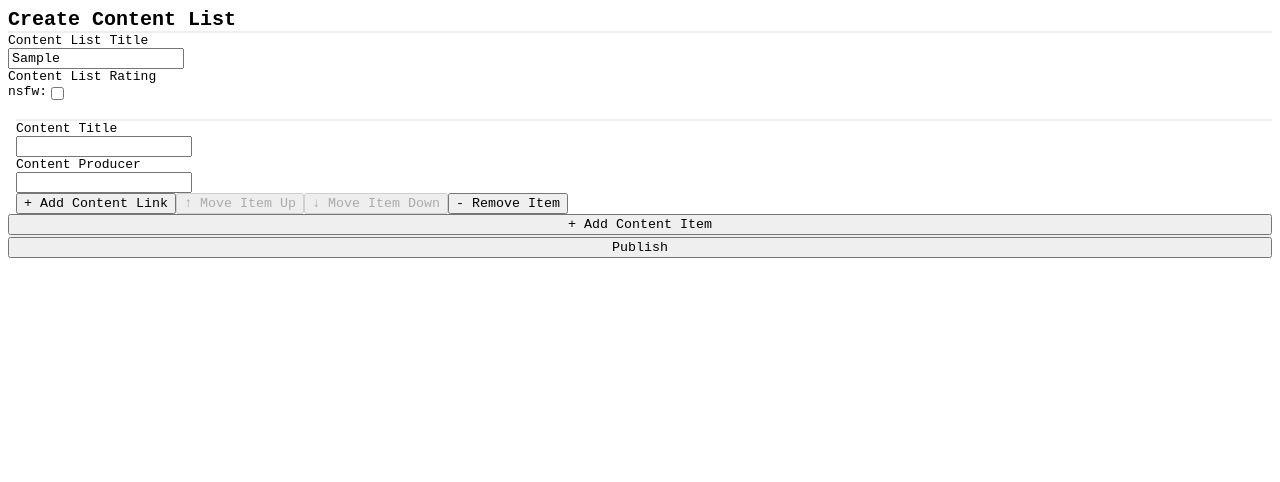
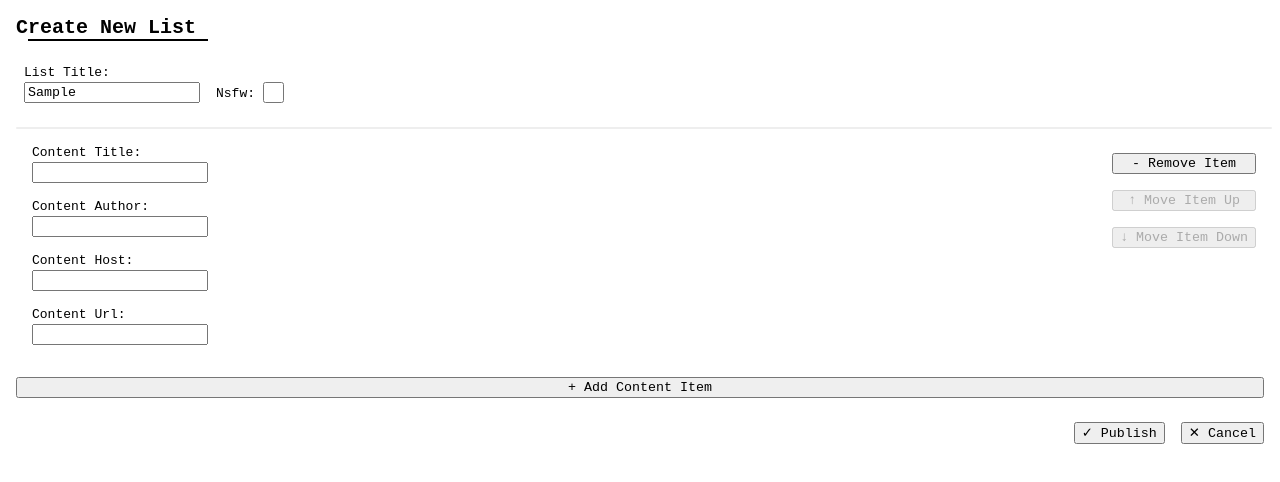
Before and after one commit to clumsycomputer/seas-client, a React (Create React App) app: page /content-list/create in a window 1280 px wide. Both pictures are taken after typing "Sample" into the empty fields and a click on the button "+ Add Content Item". Shown: the top 482 px of the page. Built offline with nearby package versions, Linux system fonts and the light colour scheme.

Commit message:
feature(./src/App.tsx): CreateContentListPage

```diff
--- a/src/appData.ts
+++ b/src/appData.ts
@@ -27,153 +27,99 @@ export const appData: {
       contentListItems: [
         {
           contentTitle: 'Los Angeles',
-          contentProducer: 'Totally Enormous Extinct Dinosaurs',
-          contentLinks: [
-            {
+          contentAuthor: 'Totally Enormous Extinct Dinosaurs',
+          contentLink: {
             contentHostName: 'youtube',
             contentHref: 'todo',
           },
-            {
-              contentHostName: 'spotify',
-              contentHref: 'todo',
-            },
-          ],
         },
         {
           contentTitle: 'Das Wort',
-          contentProducer: 'DJ Koze',
-          contentLinks: [
-            {
+          contentAuthor: 'DJ Koze',
+          contentLink: {
             contentHostName: 'youtube',
             contentHref: 'todo',
           },
-            {
-              contentHostName: 'spotify',
-              contentHref: 'todo',
-            },
-          ],
         },
         {
           contentTitle: 'Sooner',
-          contentProducer: 'WhoMadeWho',
-          contentLinks: [
-            {
+          contentAuthor: 'WhoMadeWho',
+          contentLink: {
             contentHostName: 'youtube',
             contentHref: 'https://youtu.be/UnJ8h5BKwQs',
           },
-            {
-              contentHostName: 'spotify',
-              contentHref:
-                'https://open.spotify.com/track/4764iXim5VO3mVjHFcuj3b?si=0d673f3dfbf844d2',
-            },
-          ],
+          // contentLinks: [
+          // {
+          //   contentHostName: 'youtube',
+          //   contentHref: 'https://youtu.be/UnJ8h5BKwQs',
+          // },
+          //   {
+          //     contentHostName: 'spotify',
+          //     contentHref:
+          //       'https://open.spotify.com/track/4764iXim5VO3mVjHFcuj3b?si=0d673f3dfbf844d2',
+          //   },
+          // ],
         },
         {
           contentTitle: 'All I Ever Need',
-          contentProducer: 'Caribou',
-          contentLinks: [
-            {
+          contentAuthor: 'Caribou',
+          contentLink: {
             contentHostName: 'youtube',
             contentHref: 'https://youtu.be/PFcdXvJIfSM',
           },
-            {
-              contentHostName: 'spotify',
-              contentHref:
-                'https://open.spotify.com/track/3TWq4sElJorDh8TGa81epv?si=185ef70d8fb74989',
-            },
-          ],
         },
         {
           contentTitle: 'Love Divide',
-          contentProducer: 'Ross From Friends',
-          contentLinks: [
-            {
+          contentAuthor: 'Ross From Friends',
+          contentLink: {
             contentHostName: 'youtube',
             contentHref: 'todo',
           },
-            {
-              contentHostName: 'spotify',
-              contentHref: 'todo',
-            },
-          ],
         },
         {
           contentTitle: 'Such A Bad Way',
-          contentProducer: 'Against All Logic',
-          contentLinks: [
-            {
+          contentAuthor: 'Against All Logic',
+          contentLink: {
             contentHostName: 'youtube',
             contentHref: 'https://youtu.be/aSgezZ4fC1Y',
           },
-            {
-              contentHostName: 'spotify',
-              contentHref:
-                'https://open.spotify.com/track/39rvm2XzKyw4dsGLKvdDQV?si=73b154464e244a88',
-            },
-          ],
         },
         {
           contentTitle: 'Turn It All Down',
-          contentProducer: 'Bibio',
-          contentLinks: [
-            {
+          contentAuthor: 'Bibio',
+          contentLink: {
             contentHostName: 'youtube',
             contentHref: 'https://youtu.be/g7vwM8p2XBE',
           },
-            {
-              contentHostName: 'spotify',
-              contentHref:
-                'https://open.spotify.com/track/53dIRHHKpv6WXHMQRhiltQ?si=46742748b391425b',
-            },
-          ],
         },
         {
           contentTitle: 'Hustler',
-          contentProducer: 'Simian Mobile Disco',
-          contentLinks: [
-            {
+          contentAuthor: 'Simian Mobile Disco',
+          contentLink: {
             contentHostName: 'youtube',
             contentHref: 'todo',
           },
-            {
-              contentHostName: 'spotify',
-              contentHref: 'todo',
-            },
-          ],
         },
         {
           contentTitle: 'Topdown',
-          contentProducer: 'Channel Tres',
-          contentLinks: [
-            {
+          contentAuthor: 'Channel Tres',
+          contentLink: {
             contentHostName: 'youtube',
             contentHref: 'https://youtu.be/8pReEUxHxJM',
           },
-            {
-              contentHostName: 'spotify',
-              contentHref:
-                'https://open.spotify.com/track/6KflfPD0qIbbB1PQyAHla5?si=3679339474ef44b2',
-            },
-          ],
         },
         {
           contentTitle: 'Let U No',
-          contentProducer: 'Dj Rashad',
-          contentLinks: [
-            {
+          contentAuthor: 'Dj Rashad',
+          contentLink: {
             contentHostName: 'youtube',
             contentHref: 'todo',
           },
-            {
-              contentHostName: 'spotify',
-              contentHref: 'todo',
-            },
-          ],
         },
         // {
         //   contentId: '3',
         //   contentTitle: 'Love Just Died Tonight',
-        //   contentProducer: 'Bastien Keb',
+        //   contentAuthor: 'Bastien Keb',
         //   contentLinks: [
         //     {
         //       contentHostName: 'youtube',
@@ -188,7 +134,7 @@ export const appData: {
         // {
         //   contentId: '2',
         //   contentTitle: 'The Son of the Sun',
-        //   contentProducer: 'The 2 Bears',
+        //   contentAuthor: 'The 2 Bears',
         //   contentLinks: [
         //     {
         //       contentHostName: 'youtube',
--- a/src/models/ContentList.ts
+++ b/src/models/ContentList.ts
@@ -12,9 +12,9 @@ export type ContentListRating = 'safeForWork' | 'notSafeForWork'
 
 export interface ContentItem {
   contentTitle: string
-  contentProducer: string
-  contentLinks: Array<{
+  contentAuthor: string
+  contentLink: {
     contentHostName: string
     contentHref: string
-  }>
+  }
 }
--- a/src/pages/CreateContentListPage.tsx
+++ b/src/pages/CreateContentListPage.tsx
@@ -2,7 +2,6 @@ import { useState } from 'react'
 import { createUseStyles } from 'react-jss'
 import { AppTheme } from '../appTheme'
 import { PageContainer } from '../components/PageContainer'
-import { TextLabel } from '../components/TextLabel'
 import { ContentList } from '../models/ContentList'
 
 export function CreateContentListPage() {
@@ -19,13 +18,19 @@ export function CreateContentListPage() {
   })
   return (
     <PageContainer>
-      <div className={styles.formTitle}>Create Content List</div>
-      <div className={styles.formDivider} />
+      <div className={styles.formHeaderContainer}>
+        <div className={styles.formTitleContainer}>
+          <div className={styles.formTitle}>
+            Create New List
+            <div className={styles.formtTitleUnderline} />
+          </div>
+        </div>
+        <div className={styles.formTitleSpacer} />
+      </div>
       <form className={styles.formInputsContainer}>
-        <div>
-          <div>Content List Title</div>
-          <input
-            type={'text'}
+        <div className={styles.titleRowContainer}>
+          <TextField
+            fieldLabel={'List Title:'}
             value={formState.contentListTitle}
             onChange={(someChangeEvent) => {
               setFormState({
@@ -34,13 +39,8 @@ export function CreateContentListPage() {
               })
             }}
           />
-        </div>
-        <div>
-          <div>Content List Rating</div>
-          <div className={styles.contentListRatingInputContainer}>
-            <div>nsfw: </div>
-            <input
-              type={'checkbox'}
+          <CheckboxField
+            fieldLabel={'Nsfw:'}
             checked={formState.contentListRating === 'notSafeForWork'}
             onChange={(someChangeEvent) => {
               setFormState({
@@ -53,18 +53,19 @@ export function CreateContentListPage() {
             }}
           />
         </div>
-        </div>
         {formState.contentListItems.map((someContentItem, contentItemIndex) => {
           return (
             <div className={styles.contentItemContainer}>
               <div className={styles.contentItemDivider} />
-              <div>
-                <div>Content Title</div>
-                <input
-                  type={'text'}
+              <div className={styles.contentItemSubFormContainer}>
+                <div className={styles.contentItemFieldsContainer}>
+                  <TextField
+                    fieldLabel={'Content Title:'}
                     value={someContentItem.contentTitle}
                     onChange={(someChangeEvent) => {
-                    const nextContentListItems = [...formState.contentListItems]
+                      const nextContentListItems = [
+                        ...formState.contentListItems,
+                      ]
                       nextContentListItems.splice(contentItemIndex, 1, {
                         ...someContentItem,
                         contentTitle: someChangeEvent.target.value,
@@ -75,17 +76,56 @@ export function CreateContentListPage() {
                       })
                     }}
                   />
-              </div>
-              <div>
-                <div>Content Producer</div>
-                <input
-                  type={'text'}
-                  value={someContentItem.contentProducer}
+                  <TextField
+                    fieldLabel={'Content Author:'}
+                    value={someContentItem.contentAuthor}
                     onChange={(someChangeEvent) => {
-                    const nextContentListItems = [...formState.contentListItems]
+                      const nextContentListItems = [
+                        ...formState.contentListItems,
+                      ]
                       nextContentListItems.splice(contentItemIndex, 1, {
                         ...someContentItem,
-                      contentProducer: someChangeEvent.target.value,
+                        contentAuthor: someChangeEvent.target.value,
+                      })
+                      setFormState({
+                        ...formState,
+                        contentListItems: nextContentListItems,
+                      })
+                    }}
+                  />
+                  <TextField
+                    fieldLabel={'Content Host:'}
+                    value={someContentItem.contentLink.contentHostName}
+                    onChange={(someChangeEvent) => {
+                      const nextContentListItems = [
+                        ...formState.contentListItems,
+                      ]
+                      nextContentListItems.splice(contentItemIndex, 1, {
+                        ...someContentItem,
+                        contentLink: {
+                          ...someContentItem.contentLink,
+                          contentHostName: someChangeEvent.target.value,
+                        },
+                      })
+                      setFormState({
+                        ...formState,
+                        contentListItems: nextContentListItems,
+                      })
+                    }}
+                  />
+                  <TextField
+                    fieldLabel={'Content Url:'}
+                    value={someContentItem.contentLink.contentHref}
+                    onChange={(someChangeEvent) => {
+                      const nextContentListItems = [
+                        ...formState.contentListItems,
+                      ]
+                      nextContentListItems.splice(contentItemIndex, 1, {
+                        ...someContentItem,
+                        contentLink: {
+                          ...someContentItem.contentLink,
+                          contentHref: someChangeEvent.target.value,
+                        },
                       })
                       setFormState({
                         ...formState,
@@ -94,80 +134,28 @@ export function CreateContentListPage() {
                     }}
                   />
                 </div>
-              {someContentItem.contentLinks.map((someContentLink) => {
-                return (
-                  <div style={{ padding: 8 }}>
-                    <div className={styles.contentItemDivider} />
-                    <div>
-                      <div>Content Host Name</div>
-                      <input
-                        type={'text'}
-                        value={someContentLink.contentHostName}
-                        onChange={(someChangeEvent) => {
+                <div className={styles.contentItemActionsContainer}>
+                  <ActionButton
+                    buttonLabel={'- Remove Item'}
+                    disabled={false}
+                    onClick={() => {
                       const nextContentListItems = [
                         ...formState.contentListItems,
                       ]
-                          nextContentListItems.splice(contentItemIndex, 1, {
-                            ...someContentItem,
-                            contentProducer: someChangeEvent.target.value,
-                          })
+                      nextContentListItems.splice(contentItemIndex, 1)
                       setFormState({
                         ...formState,
                         contentListItems: nextContentListItems,
                       })
                     }}
                   />
-                    </div>
-                    <div>
-                      <div>Content Href</div>
-                      <input
-                        type={'url'}
-                        value={someContentLink.contentHref}
-                        onChange={(someChangeEvent) => {
+                  <ActionButton
+                    buttonLabel={'↑ Move Item Up'}
+                    disabled={contentItemIndex === 0}
+                    onClick={() => {
                       const nextContentListItems = [
                         ...formState.contentListItems,
                       ]
-                          nextContentListItems.splice(contentItemIndex, 1, {
-                            ...someContentItem,
-                            contentProducer: someChangeEvent.target.value,
-                          })
-                          setFormState({
-                            ...formState,
-                            contentListItems: nextContentListItems,
-                          })
-                        }}
-                      />
-                    </div>
-                  </div>
-                )
-              })}
-              <button
-                type={'button'}
-                onClick={() => {
-                  const nextContentListItems = [...formState.contentListItems]
-                  nextContentListItems.splice(contentItemIndex, 1, {
-                    ...someContentItem,
-                    contentLinks: [
-                      ...someContentItem.contentLinks,
-                      {
-                        contentHostName: '',
-                        contentHref: '',
-                      },
-                    ],
-                  })
-                  setFormState({
-                    ...formState,
-                    contentListItems: nextContentListItems,
-                  })
-                }}
-              >
-                + Add Content Link
-              </button>
-              <button
-                type={'button'}
-                disabled={contentItemIndex === 0}
-                onClick={() => {
-                  const nextContentListItems = [...formState.contentListItems]
                       nextContentListItems.splice(
                         contentItemIndex - 1,
                         0,
@@ -178,16 +166,16 @@ export function CreateContentListPage() {
                         contentListItems: nextContentListItems,
                       })
                     }}
-              >
-                ↑ Move Item Up
-              </button>
-              <button
-                type={'button'}
+                  />
+                  <ActionButton
+                    buttonLabel={'↓ Move Item Down'}
                     disabled={
                       contentItemIndex === formState.contentListItems.length - 1
                     }
                     onClick={() => {
-                  const nextContentListItems = [...formState.contentListItems]
+                      const nextContentListItems = [
+                        ...formState.contentListItems,
+                      ]
                       nextContentListItems.splice(
                         contentItemIndex + 1,
                         0,
@@ -198,27 +186,16 @@ export function CreateContentListPage() {
                         contentListItems: nextContentListItems,
                       })
                     }}
-              >
-                ↓ Move Item Down
-              </button>
-              <button
-                type={'button'}
-                onClick={() => {
-                  const nextContentListItems = [...formState.contentListItems]
-                  nextContentListItems.splice(contentItemIndex, 1)
-                  setFormState({
-                    ...formState,
-                    contentListItems: nextContentListItems,
-                  })
-                }}
-              >
-                - Remove Item
-              </button>
+                  />
+                </div>
+              </div>
             </div>
           )
         })}
-        <button
-          type={'button'}
+        <div className={styles.addContentItemButtonContainer}>
+          <ActionButton
+            buttonLabel={'+ Add Content Item'}
+            disabled={false}
             onClick={() => {
               setFormState({
                 ...formState,
@@ -226,27 +203,58 @@ export function CreateContentListPage() {
                   ...formState.contentListItems,
                   {
                     contentTitle: '',
-                  contentProducer: '',
-                  contentLinks: [],
+                    contentAuthor: '',
+                    contentLink: {
+                      contentHostName: '',
+                      contentHref: '',
+                    },
                   },
                 ],
               })
             }}
-        >
-          + Add Content Item
-        </button>
-        <div className={styles.formDivider} />
-        <button type={'submit'}>Publish</button>
+          />
+        </div>
+        <div className={styles.formFooterContainer}>
+          <ActionButton
+            disabled={false}
+            buttonLabel={'✓ Publish'}
+            onClick={() => {}}
+          />
+          <ActionButton
+            disabled={false}
+            buttonLabel={'✕ Cancel'}
+            onClick={() => {}}
+          />
+        </div>
       </form>
+      <div className={styles.pageFooterSpacer} />
     </PageContainer>
   )
 }
 
 const useStyles = createUseStyles((appTheme: AppTheme) => {
   return {
+    formHeaderContainer: {
+      padding: appTheme.spacing(1),
+      display: 'flex',
+      flexDirection: 'row',
+    },
+    formTitleContainer: {
+      display: 'flex',
+      flexDirection: 'column',
+    },
     formTitle: {
       fontSize: 20,
       fontWeight: 600,
+    },
+    formtTitleUnderline: {
+      width: '100%',
+      height: 2,
+      backgroundColor: 'black',
+      marginLeft: appTheme.spacing(3 / 2),
+    },
+    formTitleSpacer: {
+      flexGrow: 1,
     },
     formDivider: {
       height: 2,
@@ -256,6 +264,12 @@ const useStyles = createUseStyles((appTheme: AppTheme) => {
     formInputsContainer: {
       display: 'flex',
       flexDirection: 'column',
+    },
+    titleRowContainer: {
+      paddingLeft: appTheme.spacing(1),
+      paddingTop: appTheme.spacing(1),
+      display: 'flex',
+      flexDirection: 'row',
     },
     contentListRatingInputContainer: {
       display: 'flex',
@@ -270,5 +284,196 @@ const useStyles = createUseStyles((appTheme: AppTheme) => {
       backgroundColor: appTheme.palette.lightGray,
       borderRadius: 2,
     },
+    contentItemSubFormContainer: {
+      padding: appTheme.spacing(1),
+      display: 'flex',
+      flexDirection: 'row',
+      flexWrap: 'wrap',
+      justifyContent: 'space-between',
+    },
+    contentItemFieldsContainer: {
+      display: 'flex',
+      flexDirection: 'column',
+    },
+    contentItemActionsContainer: {
+      paddingTop: appTheme.spacing(1),
+      display: 'flex',
+      flexDirection: 'column',
+    },
+    addContentItemButtonContainer: {
+      paddingTop: appTheme.spacing(1),
+    },
+    formFooterContainer: {
+      paddingTop: appTheme.spacing(1),
+      display: 'flex',
+      flexDirection: 'row',
+      justifyContent: 'flex-end',
+    },
+    pageFooterSpacer: {
+      height: appTheme.spacing(3),
+    },
   }
 })
+
+interface TextFieldProps
+  extends Required<
+    Pick<
+      React.DetailedHTMLProps<
+        React.InputHTMLAttributes<HTMLInputElement>,
+        HTMLInputElement
+      >,
+      'onChange' | 'value'
+    >
+  > {
+  fieldLabel: string
+}
+
+function TextField(props: TextFieldProps) {
+  const { fieldLabel, onChange, value } = props
+  const styles = useTextFieldStyles()
+  return (
+    <div className={styles.fieldContainer}>
+      <div className={styles.fieldLabelContainer}>
+        <div className={styles.fieldLabel}>{fieldLabel}</div>
+      </div>
+      <div className={styles.fieldInputContainer}>
+        <input
+          onChange={onChange}
+          value={value}
+          className={styles.fieldInput}
+          type={'text'}
+        />
+      </div>
+    </div>
+  )
+}
+
+const useTextFieldStyles = createUseStyles((appTheme: AppTheme) => {
+  return {
+    fieldContainer: {
+      flexShrink: 1,
+      padding: appTheme.spacing(1),
+      display: 'flex',
+      flexDirection: 'column',
+    },
+    fieldLabelContainer: {
+      display: 'flex',
+      alignItems: 'flex-end',
+      paddingBottom: appTheme.spacing(1 / 4),
+    },
+    fieldLabel: {
+      fontWeight: 400,
+    },
+    fieldInputContainer: {},
+    fieldInput: {},
+  }
+})
+
+interface CheckboxFieldProps
+  extends Required<
+    Pick<
+      React.DetailedHTMLProps<
+        React.InputHTMLAttributes<HTMLInputElement>,
+        HTMLInputElement
+      >,
+      'onChange' | 'checked'
+    >
+  > {
+  fieldLabel: string
+}
+
+function CheckboxField(props: CheckboxFieldProps) {
+  const { fieldLabel, onChange, checked } = props
+  const styles = useCheckboxFieldStyles()
+  return (
+    <div className={styles.fieldContainer}>
+      <div className={styles.fieldLabelContainer}>
+        <div className={styles.fieldLabel}>{fieldLabel}</div>
+      </div>
+      <div className={styles.fieldInputContainer}>
+        <input
+          onChange={onChange}
+          checked={checked}
+          className={styles.fieldInput}
+          type={'checkbox'}
+        />
+      </div>
+    </div>
+  )
+}
+
+const useCheckboxFieldStyles = createUseStyles((appTheme: AppTheme) => {
+  return {
+    fieldContainer: {
+      flexShrink: 1,
+      padding: appTheme.spacing(1),
+      display: 'flex',
+      flexDirection: 'row',
+      flexWrap: 'wrap',
+      alignItems: 'flex-end',
+    },
+    fieldLabelContainer: {
+      display: 'flex',
+      justifyContent: 'flex-end',
+      alignItems: 'flex-end',
+      paddingRight: appTheme.spacing(1),
+      paddingBottom: appTheme.spacing(1 / 4),
+    },
+    fieldLabel: {
+      fontWeight: 400,
+    },
+    fieldInputContainer: {
+      display: 'flex',
+      justifyContent: 'flex-end',
+      alignItems: 'flex-end',
+    },
+    fieldInput: {
+      margin: appTheme.spacing(0),
+      width: 21,
+      height: 21,
+    },
+  }
+})
+
+interface ActionButtonProps
+  extends Required<
+    Pick<
+      React.DetailedHTMLProps<
+        React.ButtonHTMLAttributes<HTMLButtonElement>,
+        HTMLButtonElement
+      >,
+      'onClick' | 'disabled'
+    >
+  > {
+  buttonLabel: string
+}
+
+function ActionButton(props: ActionButtonProps) {
+  const { disabled, onClick, buttonLabel } = props
+  const styles = useActionButtonStyles()
+  return (
+    <div className={styles.buttonContainer}>
+      <button
+        className={styles.actionButton}
+        type={'button'}
+        disabled={disabled}
+        onClick={onClick}
+      >
+        {buttonLabel}
+      </button>
+    </div>
+  )
+}
+
+const useActionButtonStyles = createUseStyles((appTheme: AppTheme) => {
+  return {
+    buttonContainer: {
+      padding: appTheme.spacing(1),
+      display: 'flex',
+      flexDirection: 'row',
+    },
+    actionButton: {
+      flexGrow: 1,
+    },
+  }
+})
```
Also changed, not shown: src/pages/ContentListPage.tsx (+9 -17 lines). Lines whose indentation alone changed are shown as unchanged.
